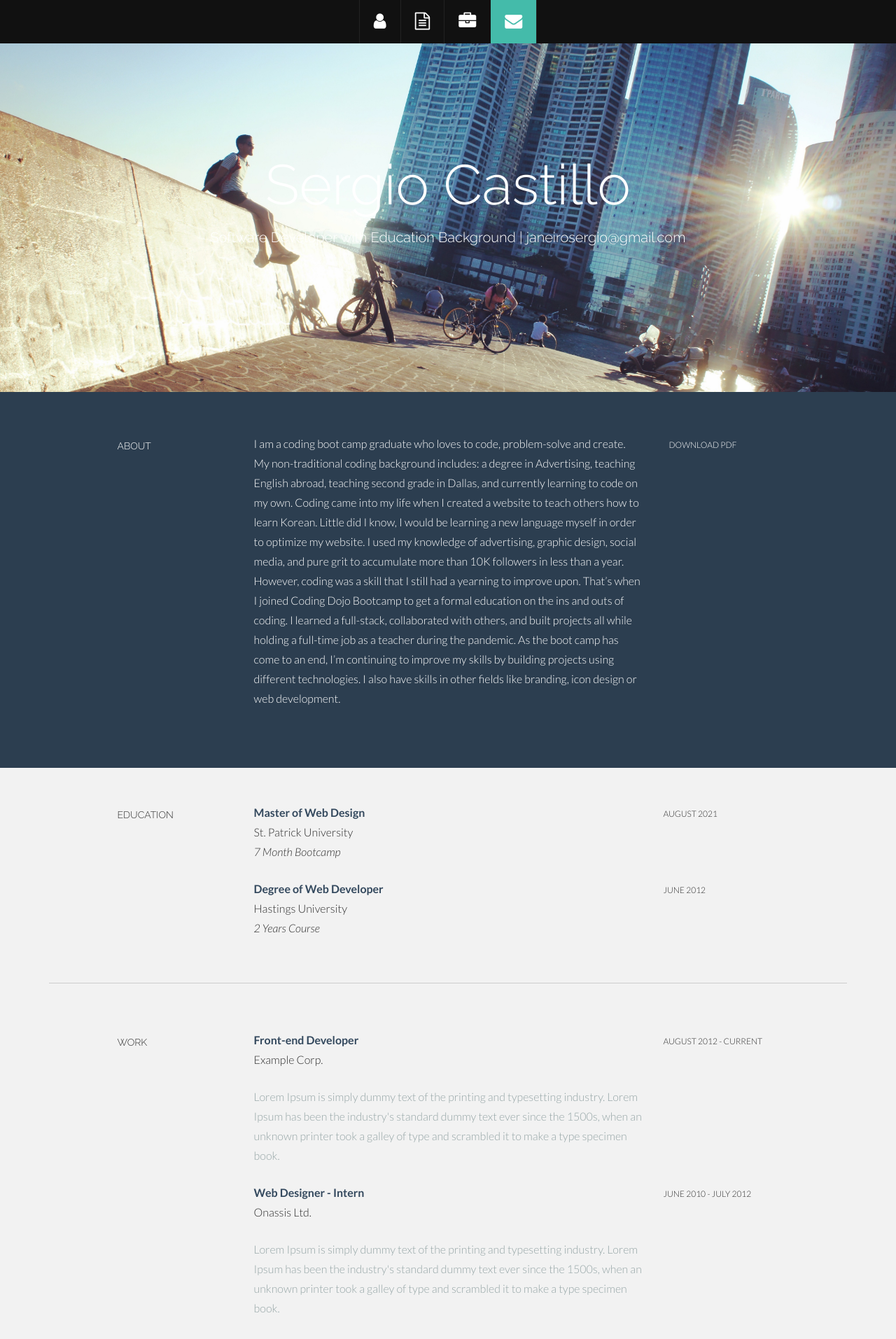
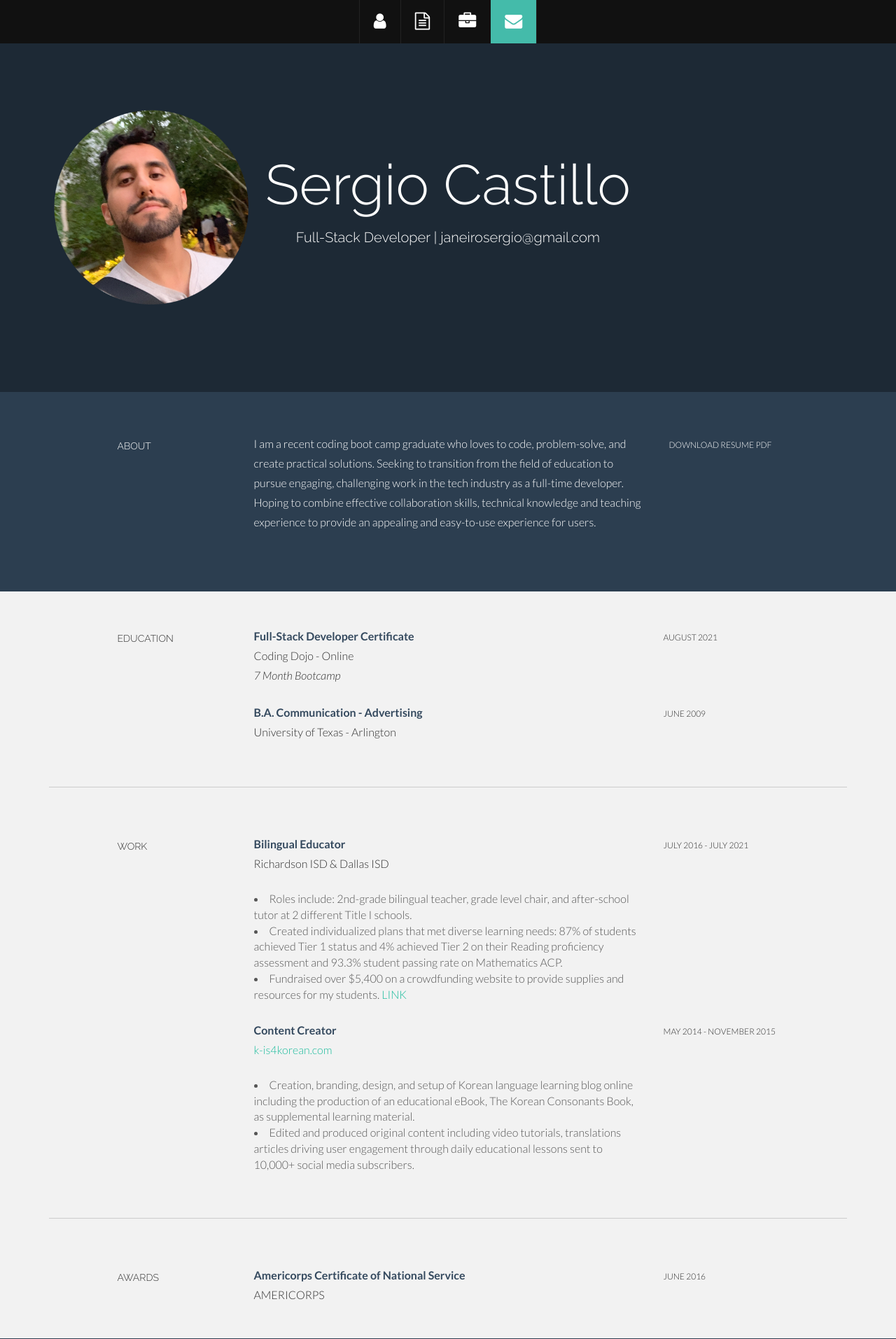
Before and after one commit to castillocodes/myresume, a Django app: page / in a window 1280 px wide. Shown: the top 1913 px of the page at 70% size. Run offline with Django 3.2, Linux system fonts and the light colour scheme; some libraries are stand-ins or nearby versions.

Commit message:
About, experience and portfolio start

```diff
--- a/resume/templates/index.html
+++ b/resume/templates/index.html
@@ -65,7 +65,7 @@
       <div class="row centered">
         <div class="col-lg-12">
           <h1>Sergio Castillo</h1>
-          <h3>Software Developer with Education Background | janeirosergio@gmail.com</h3>
+          <h3>Full-Stack Developer | janeirosergio@gmail.com</h3>
         </div>
         <!--/.col-lg-12 -->
       </div>
@@ -85,15 +85,17 @@
             <h5>ABOUT</h5>
           </div>
           <div class="col-lg-6">
-            <p>I am a coding boot camp graduate who loves to code, problem-solve and create. My non-traditional coding background includes: a degree in Advertising, teaching English abroad, teaching second grade in Dallas, and currently learning to code on my own.
-              Coding came into my life when I created a website to teach others how to learn Korean. Little did I know, I would be learning a new language myself in order to optimize my website. I used my knowledge of advertising, graphic design, social media, and
-              pure grit to accumulate more than 10K followers in less than a year. However, coding was a skill that I still had a yearning to improve upon. That’s when I joined Coding Dojo Bootcamp to get a formal education on the ins and outs of coding. I learned
-              a full-stack, collaborated with others, and built projects all while holding a full-time job as a teacher during the pandemic. As the boot camp has come to an end, I’m continuing to improve my skills by building projects using different technologies.
-              I also have skills in other fields like branding, icon design or web development.</p>
+            <p>
+              I am a recent coding boot camp graduate who loves to code, problem-solve, and create
+              practical solutions. Seeking to transition from the field of education to pursue
+              engaging, challenging work in the tech industry as a full-time developer. Hoping to
+              combine effective collaboration skills, technical knowledge and teaching experience
+              to provide an appealing and easy-to-use experience for users.
+            </p>
           </div>
           <div class="col-lg-3">
             <p><a href="#"><i class="icon-file"></i></a>
-              <sm>DOWNLOAD PDF</sm>
+              <sm>DOWNLOAD RESUME PDF</sm>
             </p>
           </div>
 
@@ -116,7 +118,7 @@
         </div>
         <div class="col-lg-6">
           <p>
-            <t>Master of Web Design</t><br/> St. Patrick University <br/>
+            <t>Full-Stack Developer Certificate</t><br/> Coding Dojo - Online <br/>
             <i>7 Month Bootcamp</i>
           </p>
         </div>
@@ -128,13 +130,13 @@
 
         <div class="col-lg-6 col-lg-offset-3">
           <p>
-            <t>Degree of Web Developer</t><br/> Hastings University <br/>
-            <i>2 Years Course</i>
+            <t>B.A. Communication - Advertising</t><br/> University of Texas - Arlington <br/>
+            <!--i></i-->
           </p>
         </div>
         <div class="col-lg-3">
           <p>
-            <sm>JUNE 2012</sm>
+            <sm>JUNE 2009</sm>
           </p>
         </div>
 
@@ -156,29 +158,32 @@
       </div>
       <div class="col-lg-6">
         <p>
-          <t>Front-end Developer</t><br/> Example Corp. <br/>
+          <t>Bilingual Educator</t><br/> Richardson ISD & Dallas ISD <br/>
         </p>
         <p>
-          <more>Lorem Ipsum is simply dummy text of the printing and typesetting industry. Lorem Ipsum has been the industry's standard dummy text ever since the 1500s, when an unknown printer took a galley of type and scrambled it to make a type specimen book.</more>
+          <li>Roles include:  2nd-grade bilingual teacher, grade level chair, and after-school tutor at 2 different Title I schools.</li>
+          <li>Created individualized plans that met diverse learning needs: 87% of students achieved Tier 1 status and 4% achieved Tier 2 on their Reading proficiency assessment and 93.3% student passing rate on Mathematics ACP.</li>
+          <li>Fundraised over $5,400 on a crowdfunding website to provide supplies and resources for my students. <a href="https://www.donorschoose.org/s-castillo" target="_blank">LINK</a></li>
         </p>
       </div>
       <div class="col-lg-3">
         <p>
-          <sm>AUGUST 2012 - CURRENT</sm>
+          <sm>JULY 2016 - JULY 2021</sm>
         </p>
       </div>
 
       <div class="col-lg-6 col-lg-offset-3">
         <p>
-          <t>Web Designer - Intern</t><br/> Onassis Ltd. <br/>
+          <t>Content Creator</t><br/><a href="https://www.k-is4korean.com" target="_blank">k-is4korean.com</a><br/>
         </p>
         <p>
-          <more>Lorem Ipsum is simply dummy text of the printing and typesetting industry. Lorem Ipsum has been the industry's standard dummy text ever since the 1500s, when an unknown printer took a galley of type and scrambled it to make a type specimen book.</more>
+          <li>Creation, branding, design, and setup of Korean language learning blog online including the production of an educational eBook, The Korean Consonants Book, as supplemental learning material.</li>
+          <li>Edited and produced original content including video tutorials, translations articles driving user engagement through daily educational lessons sent to 10,000+ social media subscribers.</li>
         </p>
       </div>
       <div class="col-lg-3">
         <p>
-          <sm>JUNE 2010 - JULY 2012</sm>
+          <sm>MAY 2014 - NOVEMBER 2015</sm>
         </p>
       </div>
     </div>
@@ -197,29 +202,14 @@
       </div>
       <div class="col-lg-6">
         <p>
-          <t>Best Web Design</t><br/> Example Site <br/>
+          <t>Americorps Certificate of National Service	</t><br/> AMERICORPS <br/>
         </p>
       </div>
       <div class="col-lg-3">
         <p>
-          <sm>NOVEMBER 2013</sm>
+          <sm>JUNE 2016</sm>
         </p>
       </div>
-
-      <div class="col-lg-6 col-lg-offset-3">
-        <p>
-          <t>Designer of the Year</t><br/> Awwwards Site
-        </p>
-        <p>
-          <more>Lorem Ipsum is simply dummy text of the printing and typesetting industry. Lorem Ipsum has been the industry's standard dummy text ever since the 1500s, when an unknown printer took a galley of type and scrambled it to make a type specimen book.</more>
-        </p>
-      </div>
-      <div class="col-lg-3">
-        <p>
-          <sm>2013</sm>
-        </p>
-      </div>
-
     </div>
     <!--/.row -->
     <br>
@@ -284,39 +274,43 @@
           <h5>PORTFOLIO</h5>
         </div>
         <div class="col-lg-6">
-          <p><img class="img-responsive" src="{% static 'img/port01.jpg' %}" alt=""></p>
+          <p><img class="img-responsive" src="{% static 'img/port01.gif' %}" alt=""></p>
         </div>
         <div class="col-lg-3">
-          <p>CANALS OF ENGLAND</p>
-          <p>
-            <more>Lorem Ipsum is simply dummy text of the printing and typesetting industry. Lorem Ipsum has been the industry's standard dummy text ever since the 1500s, when an unknown printer took a galley of type and scrambled it to make a type specimen book.<br/><br/>
-              <sm><i class="icon-tag"></i> design</sm>
-            </more>
-          </p>
+          <h4>MUSEUMS APP</h4>
+            <more>A Yelp-inspired crowdsource web application to review museums in Mexico City</more><br/>
+              <h5>Designed and developed, responsive, and scalable web app using Django MTV framework and ORM</h5>
+              <h5>Streamlined the user experience so that adding, editing, and deleting museum reviews is quick and easy</h5>
+              <h5>Enhanced user security and data by using BCrypt</h5>
+              <h5>Validations included for login, registration, and user-created data</h5>
+              <sm><i class="icon-tag"></i> back-end</sm><br/><br/><br/>
         </div>
 
         <div class="col-lg-6 col-lg-offset-3">
           <p><img class="img-responsive" src="{% static 'img/port02.jpg' %}" alt=""></p>
         </div>
         <div class="col-lg-3">
-          <p>SANKEY</p>
-          <p>
-            <more>Lorem Ipsum is simply dummy text of the printing and typesetting industry. Lorem Ipsum has been the industry's standard dummy text ever since the 1500s, when an unknown printer took a galley of type and scrambled it to make a type specimen book.<br/><br/>
+          <h4>MATH FLASHCARDS</h4>
+            <more>An educational app with randomly generated flashcards for addition, subtraction, multiplication, and division practice</more><br/>
+              <h5>Designed animated flashcards and implemented responsive design with Bootstrap</h5>
+              <h5>Enhanced algorithms to generate random flashcards that are mathematically logical with young learners in mind</h5>
+              <h5>Implemented a point system to keep score for questions answered</h5>
+              <br/><br/>
               <sm><i class="icon-tag"></i> front-end</sm>
-            </more>
-          </p>
+
         </div>
 
         <div class="col-lg-6 col-lg-offset-3">
           <p><img class="img-responsive" src="{% static 'img/port03.jpg' %}" alt=""></p>
         </div>
         <div class="col-lg-3">
-          <p>WE GROW</p>
-          <p>
-            <more>Lorem Ipsum is simply dummy text of the printing and typesetting industry. Lorem Ipsum has been the industry's standard dummy text ever since the 1500s, when an unknown printer took a galley of type and scrambled it to make a type specimen book.<br/><br/>
-              <sm><i class="icon-tag"></i> web design</sm>
-            </more>
-          </p>
+          <h4>KOREAN LEARNING BLOG</h4>
+            <more>Lorem Ipsum is simply dummy text of the printing and typesetting industry. Lorem Ipsum has been the industry's standard dummy text.</more><br/>
+            <h5>Designed animated flashcards and implemented responsive design with Bootstrap</h5>
+            <h5>Enhanced algorithms to generate random flashcards that are mathematically logical with young learners in mind</h5>
+            <h5>Implemented a point system to keep score for questions answered</h5>
+            <br/><br/>
+            <sm><i class="icon-tag"></i> web design</sm>
         </div>
 
       </div>
--- a/static/css/style.css
+++ b/static/css/style.css
@@ -175,11 +175,13 @@ SECTION WRAPS
 }
 
 #headerwrap h1 {
+  text-align: center;
   font-size: 80px;
   color: white;
 }
 
 #headerwrap h3 {
+  text-align: center;
   font-size: 20px;
   color: white;
 }
```
Also changed, not shown: static/img/favicon.png, static/img/header-bg.jpg, static/img/port01.jpg (deleted), 3 other files.
